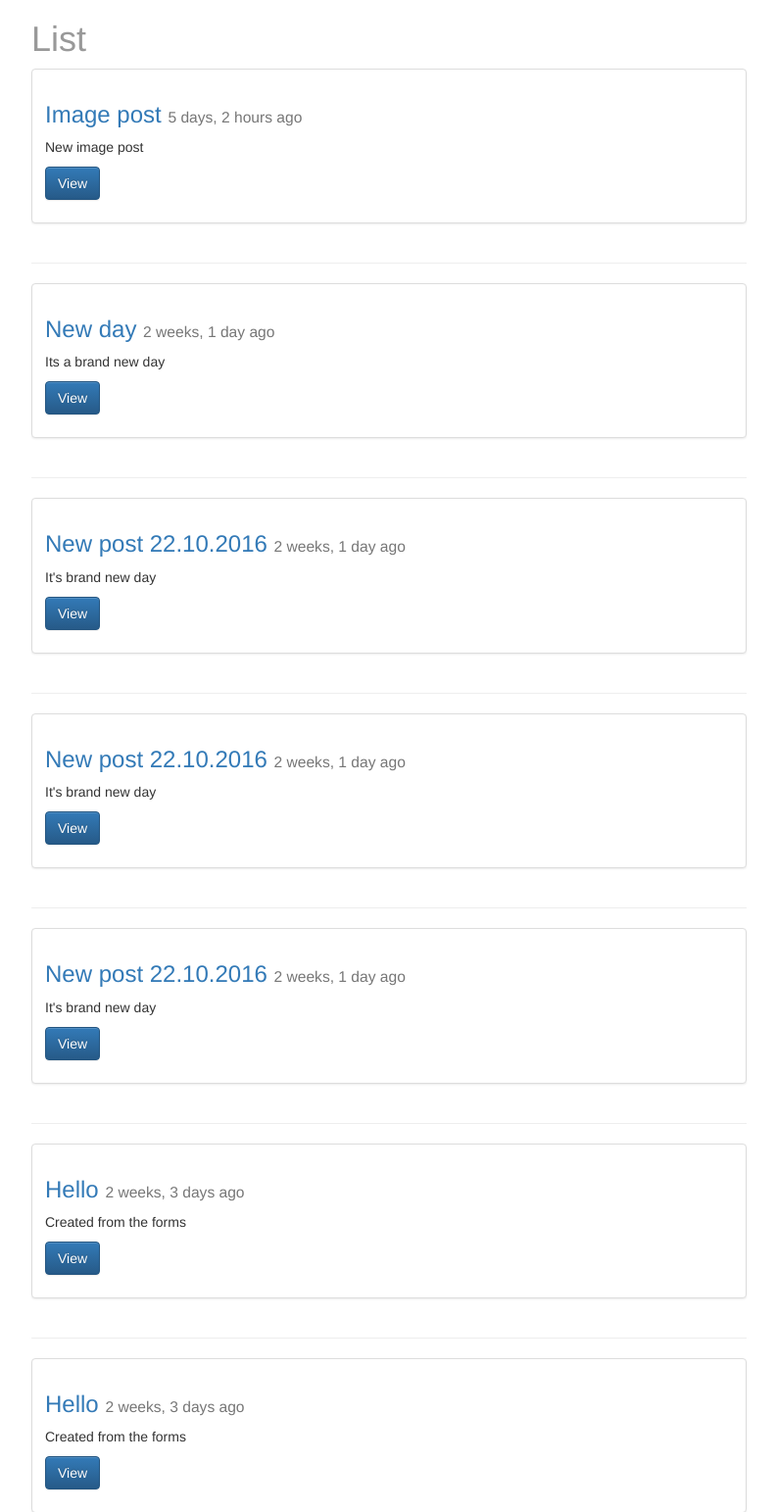
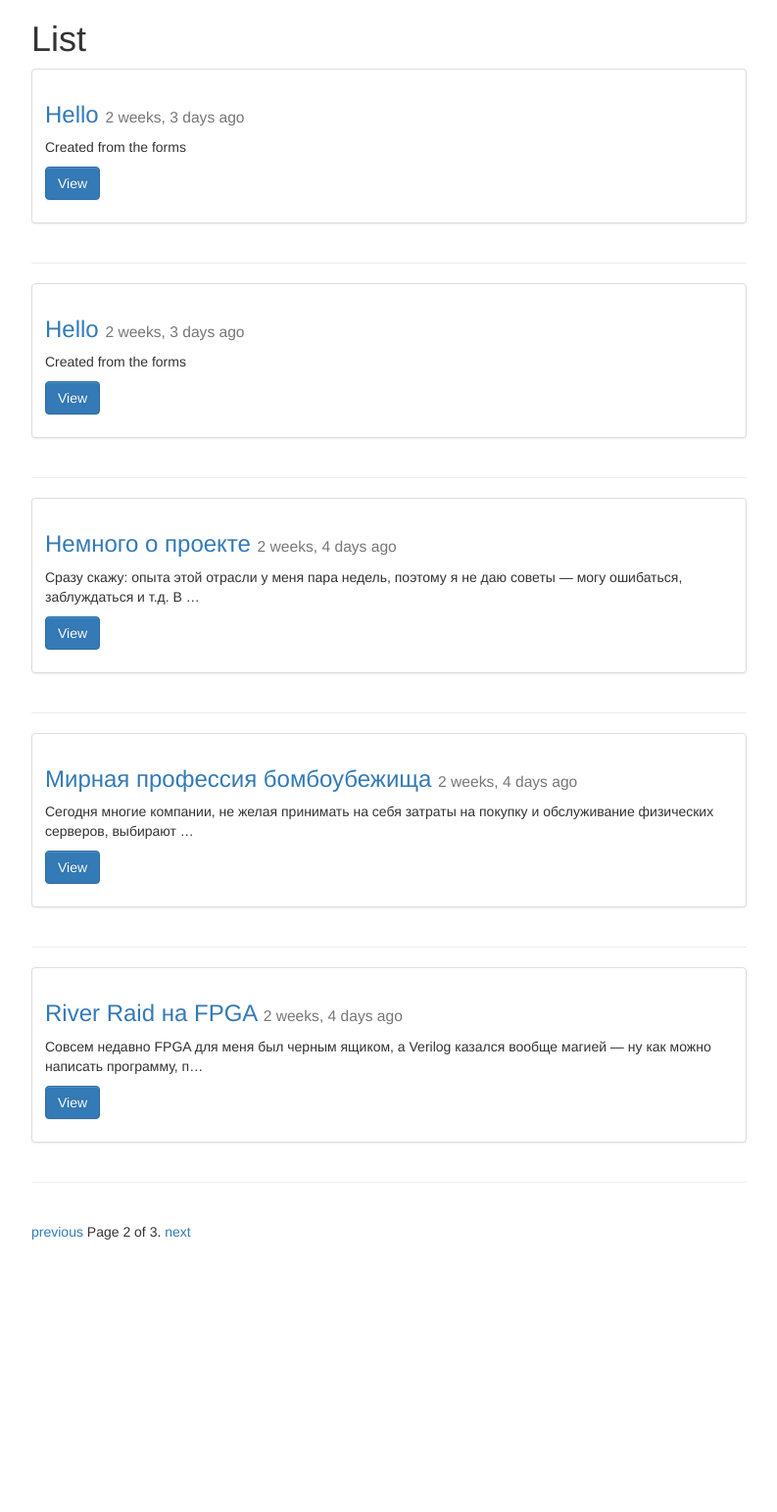
Before and after one commit to dagerok22/django-blog, a Django app: page /posts/?page=2 in a window 1280 px wide. Shown: the top 1543 px of the page at 98% size, without its empty margins (243-1036 px from the left). After the commit the page ends 1265 px from the top, so only its background shows below. Run offline with Django 3.2, Linux system fonts and the light colour scheme; data comes from the database, SQL or seed files in the repository; both versions use the stored data as it was after the commit; some libraries are stand-ins or nearby versions.

Commit message:
added pagination and image field

```diff
--- a/blog/forms.py
+++ b/blog/forms.py
@@ -8,5 +8,6 @@ class PostForm(forms.ModelForm):
         model = Post
         fields = [
             "title",
-            "content"
+            "content",
+            "image"
         ]
--- a/blog/models.py
+++ b/blog/models.py
@@ -6,6 +6,7 @@ from django.urls import reverse
 
 class Post(models.Model):
     title = models.CharField(max_length=120)
+    image = models.FileField(null=True, blank=True)
     content = models.TextField()
     updated = models.DateTimeField(auto_now=True, auto_now_add=False)
     timestamp = models.DateTimeField(auto_now=False, auto_now_add=True)
--- a/blog/static/base.css
+++ /dev/null
@@ -1,3 +0,0 @@
-h1{
-    color: #999
-}
--- a/blog/views.py
+++ b/blog/views.py
@@ -2,6 +2,10 @@ from django.http import HttpResponse
 from django.http import HttpResponseRedirect
 from django.shortcuts import render, get_object_or_404,redirect
 from django.contrib import messages
+
+
+from django.core.paginator import Paginator, EmptyPage, PageNotAnInteger
+from django.shortcuts import render
 
 # Create your views here.
 from django.views.decorators.csrf import csrf_protect
@@ -11,7 +15,7 @@ from .forms import PostForm
 
 
 def post_create(request):
-    form = PostForm(request.POST or None)
+    form = PostForm(request.POST or None, request.FILES or None)
     if form.is_valid():
         instance = form.save(commit=False)
         instance.save()
@@ -34,16 +38,30 @@ def post_detail(request, id):
     return render(request, "post_detail.html", context)
 
 def post_list(request):
-    queryset = Post.objects.all().order_by("-timestamp")
+    queryset_list = Post.objects.all().order_by("-timestamp")
+    paginator = Paginator(queryset_list, 5)  # Show 25 contacts per page
+
+    page_request_var = "page"
+    page = request.GET.get('page')
+    try:
+        queryset = paginator.page(page)
+    except PageNotAnInteger:
+        # If page is not an integer, deliver first page.
+        queryset = paginator.page(1)
+    except EmptyPage:
+        # If page is out of range (e.g. 9999), deliver last page of results.
+        queryset = paginator.page(paginator.num_pages)
     context = {
         "post_list": queryset,
-        "title": "List"
+        "title": "List",
+        "page_request_var": page_request_var,
     }
     return render(request, "post_list.html", context)
 
+
 def post_update(request, id=None):
     instance = get_object_or_404(Post, id=id)
-    form = PostForm(request.POST or None, instance=instance)
+    form = PostForm(request.POST or None, request.FILES or None, instance=instance)
     if form.is_valid():
         instance = form.save(commit=False)
         instance.save()
--- a/djangoBlog/settings.py
+++ b/djangoBlog/settings.py
@@ -125,6 +125,6 @@ STATICFILES_DIRS = [
     os.path.join(BASE_DIR, "blog/static"),
     #'/var/www/static/',
 ]
-
 STATIC_ROOT = os.path.join(os.path.dirname(BASE_DIR), "static_cdn")
+MEDIA_URL = "/media/"
 MEDIA_ROOT = os.path.join(os.path.dirname(BASE_DIR), "media_cdn")
--- a/djangoBlog/urls.py
+++ b/djangoBlog/urls.py
@@ -27,3 +27,4 @@ urlpatterns = [
 
 if settings.DEBUG:
     urlpatterns += static(settings.STATIC_URL, document_root=settings.STATIC_ROOT)
+    urlpatterns += static(settings.MEDIA_URL, document_root=settings.MEDIA_ROOT)
--- a/templates/base.html
+++ b/templates/base.html
@@ -8,6 +8,7 @@
 
 <!-- Optional theme -->
 <link rel="stylesheet" href="https://maxcdn.bootstrapcdn.com/bootstrap/3.3.7/css/bootstrap-theme.min.css" integrity="sha384-rHyoN1iRsVXV4nD0JutlnGaslCJuC7uwjduW9SVrLvRYooPp2bWYgmgJQIXwl/Sp" crossorigin="anonymous">
+    <link href="https://maxcdn.bootstrapcdn.com/bootswatch/3.3.7/journal/bootstrap.min.css" rel="stylesheet" integrity="sha384-1L94saFXWAvEw88RkpRz8r28eQMvt7kG9ux3DdCqya/P3CfLNtgqzMnyaUa49Pl2" crossorigin="anonymous">
     <link rel="stylesheet" href="{% static 'base.css' %}">
 </head>
 <body>
--- a/templates/post_form.html
+++ b/templates/post_form.html
@@ -7,7 +7,7 @@
 {% block content %}
     <div class="col-sm-8 col-sm-offset-2">
         <h1>Form</h1>
-        <form action="" method="post">{% csrf_token %}
+        <form action="" method="post" enctype="multipart/form-data">{% csrf_token %}
             {{ form.as_p }}
             <input type="submit" class="btn btn-default" value="Create post">
         </form>
--- a/templates/post_list.html
+++ b/templates/post_list.html
@@ -8,6 +8,9 @@
             <div class="row">
                 <div class="col-sm-12">
                     <div class="thumbnail">
+                        {% if post.image %}
+                        <img src="{{ post.image.url }}" alt="" class="img-responsive">
+                        {% endif %}
                         <div class="caption">
                             <h3><a href="{{ post.get_absolute_path }}">{{ post.title }}</a>
                                 <small>{{ post.timestamp|timesince }} ago</small>
@@ -20,5 +23,20 @@
             </div>
             <hr>
         {% endfor %}
+        <div class="pagination">
+    <span class="step-links">
+        {% if post_list.has_previous %}
+            <a href="?{{ page_request_var }}={{ post_list.previous_page_number }}">previous</a>
+        {% endif %}
+
+        <span class="current">
+            Page {{ post_list.number }} of {{ post_list.paginator.num_pages }}.
+        </span>
+
+        {% if post_list.has_next %}
+            <a href="?{{ page_request_var }}={{ post_list.next_page_number }}">next</a>
+        {% endif %}
+    </span>
+        </div>
     </div>
 {% endblock %}
```
Also changed, not shown: templates/post_detail.html (+7 -2 lines), blog/migrations/0002_post_image.py (added), db.sqlite3.
